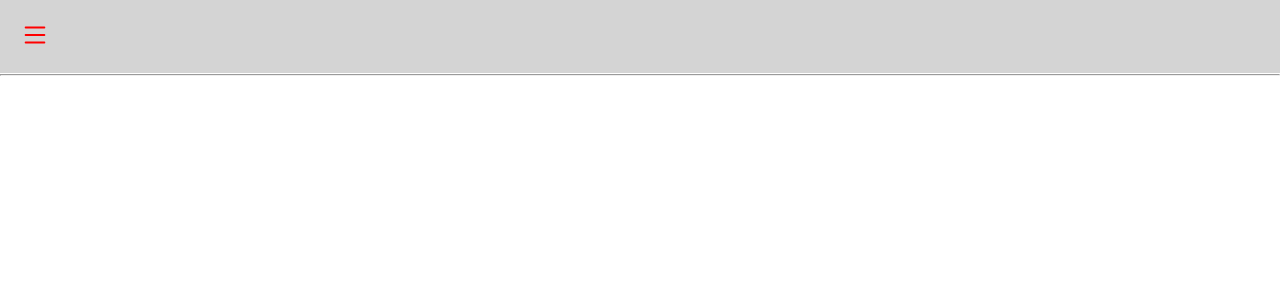
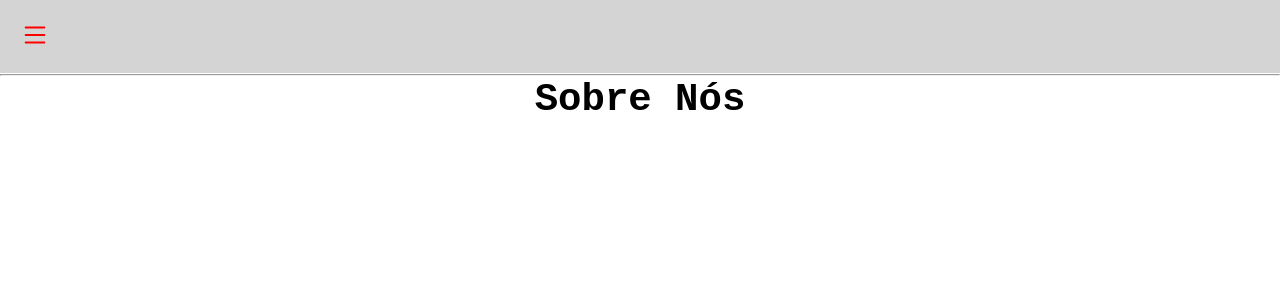
Before and after one commit to Gabriel-Andrade-Aleixo/DoacaoVital, a React (Vite) app: page /sobre in a window 1280 px wide. Shown: the top 300 px of the page. Built offline with nearby package versions, Linux system fonts and the light colour scheme.

Commit message:
CriacaoFooter

```diff
--- /dev/null
+++ b/src/components/Titulo.jsx
@@ -0,0 +1,9 @@
+function Titulo({ Titu }) {
+    return (
+        <>
+            <h1>{Titu}</h1>
+        </>
+    );
+}
+
+export default Titulo;
--- a/src/pages/Sobre.jsx
+++ b/src/pages/Sobre.jsx
@@ -1,9 +1,12 @@
 import NavBar from "../components/NavBar"
+import Titulo from "../components/Titulo"
+import styles from "../styles/Titulo.module.css"
 
 function Sobre() {
     return (
         <>
             <NavBar />
+            <Titulo Titu="Sobre Nós"/>
         </>
     )
 }
--- /dev/null
+++ b/src/styles/Titulo.module.css
@@ -0,0 +1,8 @@
+h1{
+    font-size: 3rem;
+    position: absolute;
+    left: 50%;
+    transform: translate(-50%, -50%);
+    top: 100px;
+    /* text-decoration: underline; */
+}
```
Also changed, not shown: src/components/Footer.jsx (added, +11 -0 lines), src/styles/Footer.module.css (added).
